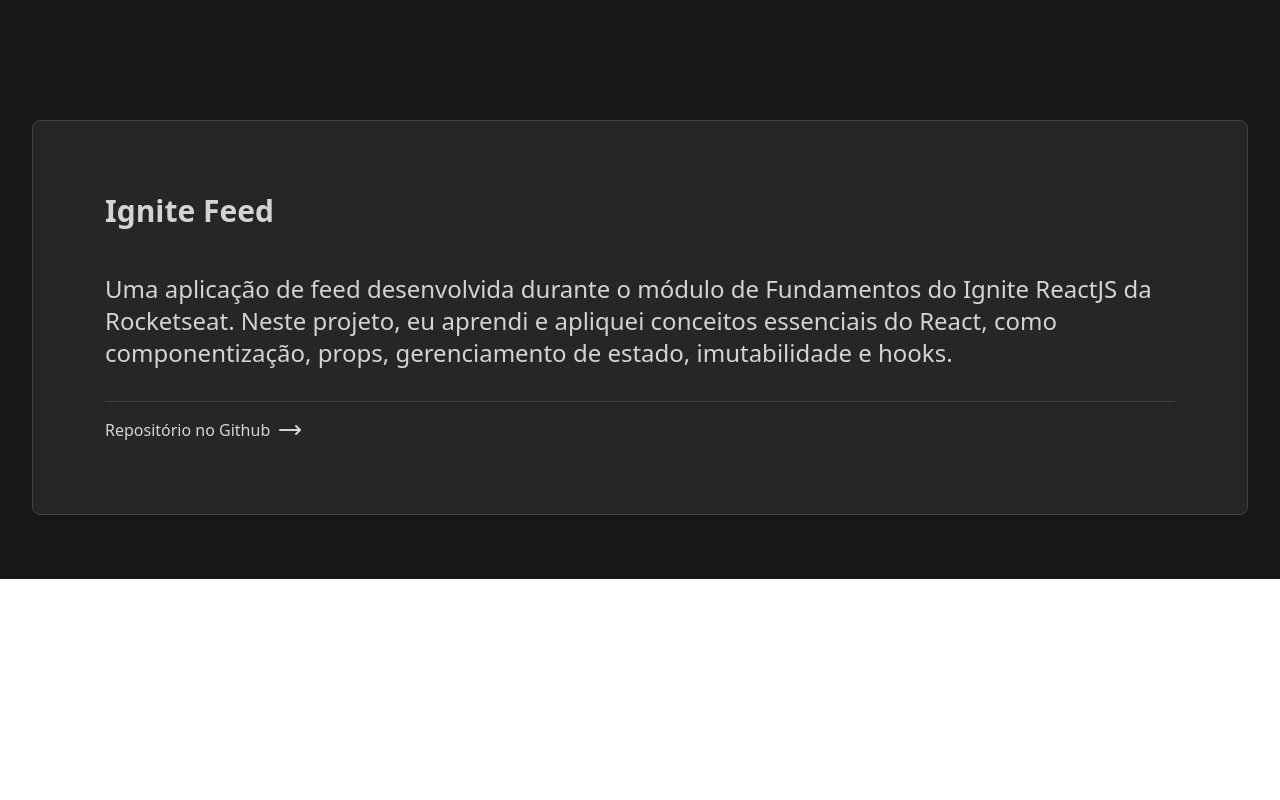
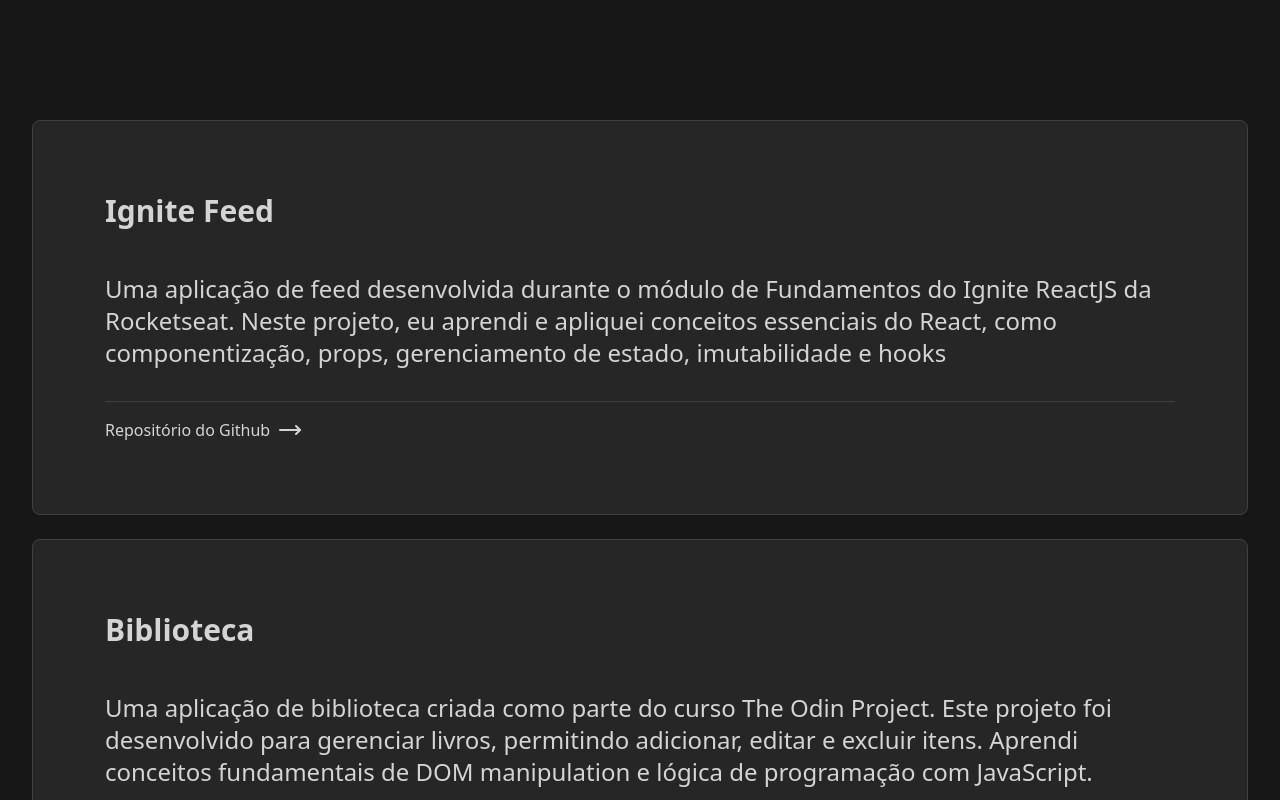
Before and after one commit to igcarvalhaes/portfolio-1, a React (Vite) app: page / in a window 1280 px wide. Shown: the part 840-1640 px from the top of the page. Before the commit the page ends 1419 px from the top, so only its background shows below. Built offline with nearby package versions, Linux system fonts and the light colour scheme.

Commit message:
Refactor: Componentizacao do Card dos Projetos

```diff
--- a/src/App.tsx
+++ b/src/App.tsx
@@ -1,6 +1,50 @@
 import "./App.css";
 import { Navbar } from "./components/Navbar";
-import { Github, Linkedin, Mail, MoveRight, Twitter } from "lucide-react";
+import { Github, Linkedin, Mail, Twitter } from "lucide-react";
+import { ProjetosCard } from "./components/ProjetosCard";
+
+const projetos = [
+  {
+    id: 1,
+    nome: "Ignite Feed",
+    descricao:
+      "Uma aplicação de feed desenvolvida durante o módulo de Fundamentos do Ignite ReactJS da Rocketseat. Neste projeto, eu aprendi e apliquei conceitos essenciais do React, como componentização, props, gerenciamento de estado, imutabilidade e hooks",
+    linkProjetoLive: "https://ignite-feed-ebon-seven.vercel.app/",
+    linkRepo: "https://github.com/igcarvalhaes/ignite-feed",
+  },
+  {
+    id: 2,
+    nome: "Biblioteca",
+    descricao:
+      "Uma aplicação de biblioteca criada como parte do curso The Odin Project. Este projeto foi desenvolvido para gerenciar livros, permitindo adicionar, editar e excluir itens. Aprendi conceitos fundamentais de DOM manipulation e lógica de programação com JavaScript.",
+    linkProjetoLive: "https://igcarvalhaes.github.io/library/",
+    linkRepo: "https://github.com/igcarvalhaes/library",
+  },
+  {
+    id: 3,
+    nome: "Weather App",
+    descricao:
+      "Um site para consulta de previsão do tempo, onde o usuário pode buscar informações meteorológicas de qualquer cidade. Desenvolvido com JavaScript puro, consumindo dados de uma API gratuita da OpenWeatherMap e utilizando Tailwind CSS para o design responsivo.",
+    linkProjetoLive: "https://igcarvalhaes.github.io/weatherwebsite/",
+    linkRepo: "https://github.com/igcarvalhaes/weatherwebsite",
+  },
+  {
+    id: 4,
+    nome: "Pedra, Papel & Tesoura",
+    descricao:
+      "Você e o computador participarão de uma série de rodadas, cada uma escolhendo uma das três opções: Pedra, Papel ou Tesoura. O jogo acompanha a pontuação e declara o vencedor após cinco rodadas.",
+    linkProjetoLive: "https://igcarvalhaes.github.io/rock-paper-scissors/",
+    linkRepo: "https://github.com/igcarvalhaes/rock-paper-scissors",
+  },
+  {
+    id: 5,
+    nome: "Calculadora",
+    descricao:
+      "Uma calculadora funcional que permite realizar operações matemáticas básicas, como adição, subtração, multiplicação e divisão. Desenvolvida como parte do curso The Odin Project, esse projeto foca no uso de JavaScript para manipulação do DOM e lógica de cálculo.",
+    linkProjetoLive: "https://igcarvalhaes.github.io/calculator/",
+    linkRepo: "https://github.com/igcarvalhaes/calculator",
+  },
+];
 
 function App() {
   return (
@@ -72,29 +116,15 @@
 
           <section id="projetos" className="flex justify-center py-16">
             <div className="grid gap-6 md:mx-8 mx-4 md:max-w-7xl w-full">
-              <article className="p-6 rounded-lg border-1 border-neutral-700 bg-neutral-800 max-w-2xl  md:max-w-7xl">
-                <div className="flex flex-col md:p-12">
-                  <div className="flex justify-between mb-3 pb-4 ">
-                    <span className="font-bold text-3xl">
-                      <a href="#">Ignite Feed</a>
-                    </span>
-                  </div>
-                  <div className="pt-4 mb-4">
-                    <p className="text-2xl text-left">
-                      Uma aplicação de feed desenvolvida durante o módulo de
-                      Fundamentos do Ignite ReactJS da Rocketseat. Neste
-                      projeto, eu aprendi e apliquei conceitos essenciais do
-                      React, como componentização, props, gerenciamento de
-                      estado, imutabilidade e hooks.
-                    </p>
-                  </div>
-                  <div className="pt-4 mt-4 border-t border-neutral-700">
-                    <a href="#" className="flex gap-2">
-                      Repositório no Github <MoveRight />
-                    </a>
-                  </div>
-                </div>
-              </article>
+              {projetos.map((projeto) => (
+                <ProjetosCard
+                  key={projeto.id}
+                  nome={projeto.nome}
+                  descricao={projeto.descricao}
+                  linkProjetoLive={projeto.linkProjetoLive}
+                  linkRepo={projeto.linkRepo}
+                />
+              ))}
             </div>
           </section>
         </main>
--- /dev/null
+++ b/src/components/ProjetosCard.tsx
@@ -0,0 +1,37 @@
+import { MoveRight } from "lucide-react";
+
+interface ProjetosCardProps {
+  nome: string;
+  descricao: string;
+  linkProjetoLive: string;
+  linkRepo: string;
+}
+
+export function ProjetosCard({
+  nome,
+  descricao,
+  linkProjetoLive,
+  linkRepo,
+}: ProjetosCardProps) {
+  return (
+    <article className="p-6 rounded-lg border-1 border-neutral-700 bg-neutral-800 max-w-2xl  md:max-w-7xl">
+      <div className="flex flex-col md:p-12">
+        <div className="flex justify-between mb-3 pb-4 ">
+          <span className="font-bold text-3xl">
+            <a target="_blank" href={linkProjetoLive}>
+              {nome}
+            </a>
+          </span>
+        </div>
+        <div className="pt-4 mb-4">
+          <p className="text-2xl text-left">{descricao}</p>
+        </div>
+        <div className="pt-4 mt-4 border-t border-neutral-700">
+          <a target="_blank" href={linkRepo} className="flex gap-2">
+            Repositório do Github <MoveRight />
+          </a>
+        </div>
+      </div>
+    </article>
+  );
+}
```
